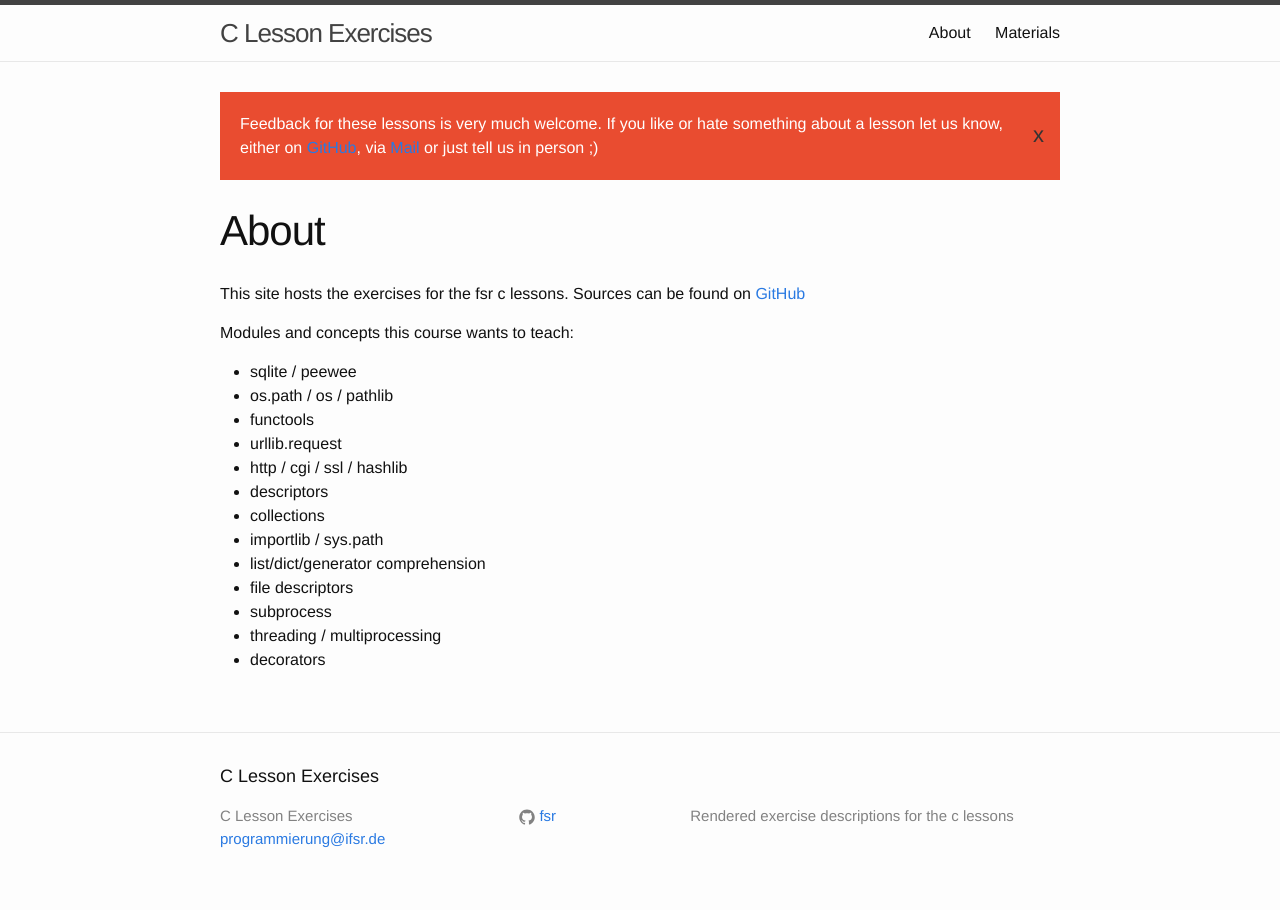
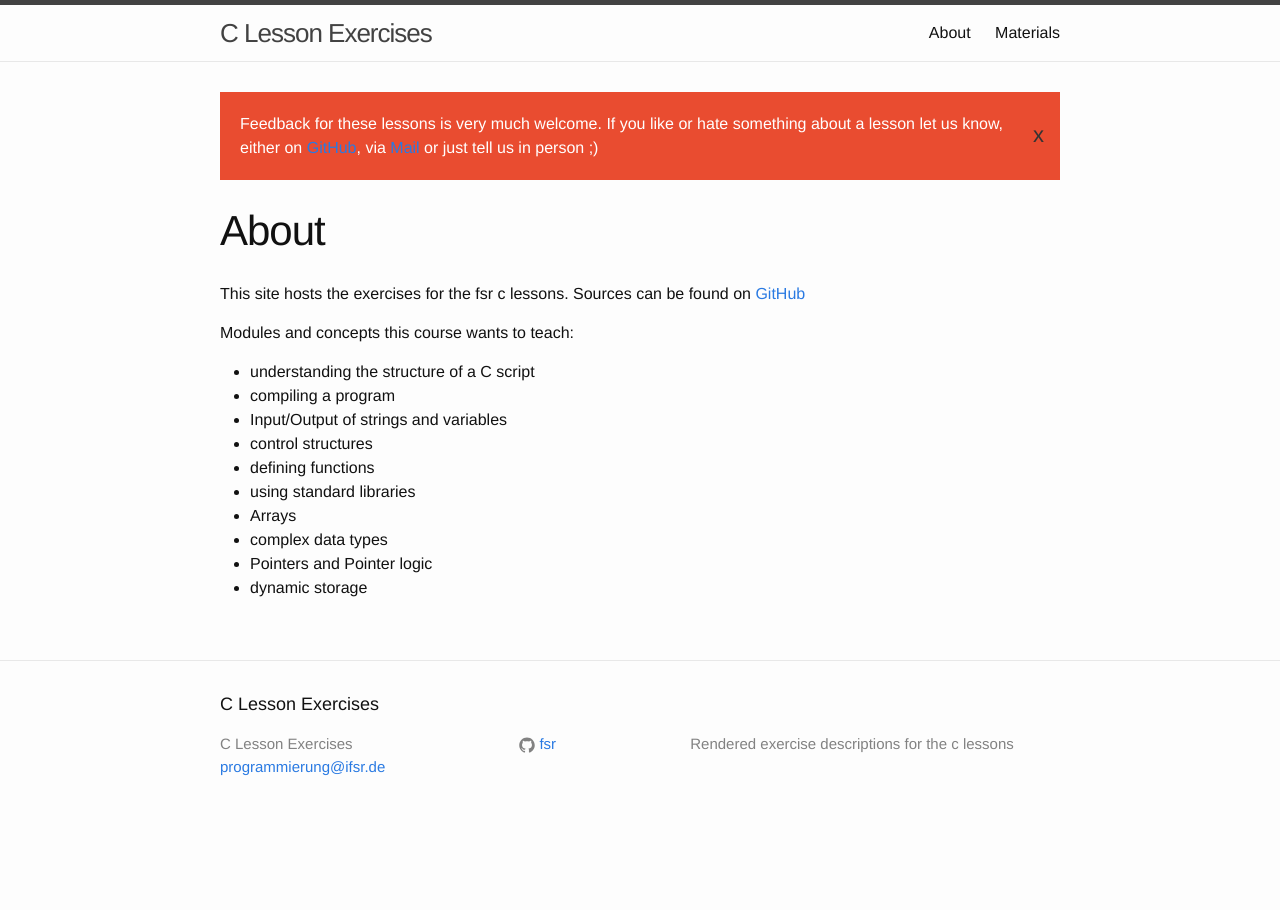
Before and after one commit to fsr/c-lessons, a Jekyll site: the page built from about.md, in a window 1280 px wide. Built offline with Jekyll 4.4.1, drawn with Linux system fonts in a browser that asks for light colours.

Commit message:
Replace goals of the python course

```diff
--- a/_data/overview.yml
+++ b/_data/overview.yml
@@ -1,14 +1,11 @@
 targets:
-    - sqlite / peewee
-    - os.path / os / pathlib
-    - functools
-    - urllib.request
-    - http / cgi / ssl / hashlib
-    - descriptors
-    - collections
-    - importlib / sys.path
-    - list/dict/generator comprehension
-    - file descriptors
-    - subprocess
-    - threading / multiprocessing
-    - decorators
+    - understanding the structure of a C script
+    - compiling a program
+    - Input/Output of strings and variables
+    - control structures
+    - defining functions
+    - using standard libraries
+    - Arrays
+    - complex data types
+    - Pointers and Pointer logic
+    - dynamic storage
```
